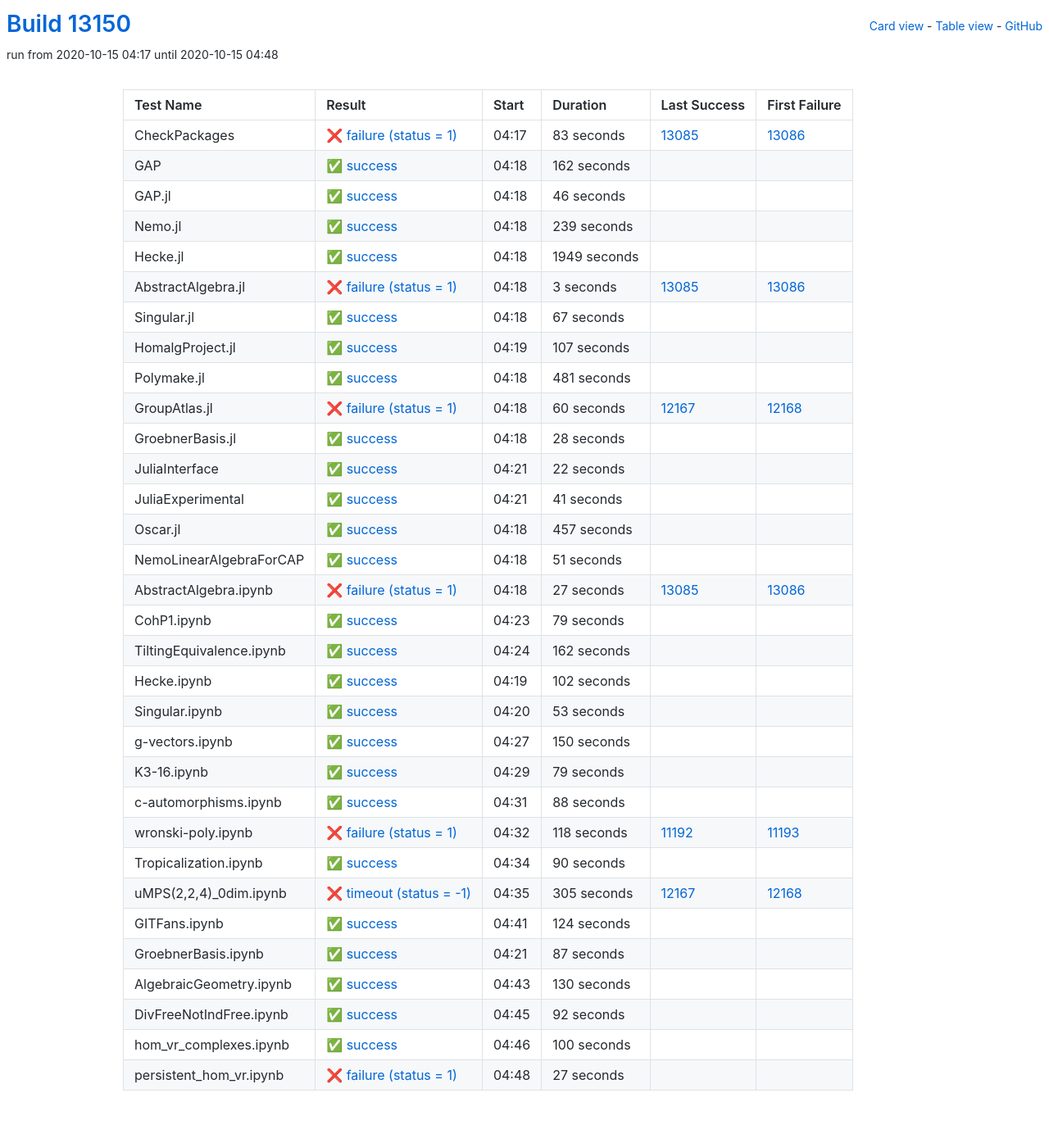
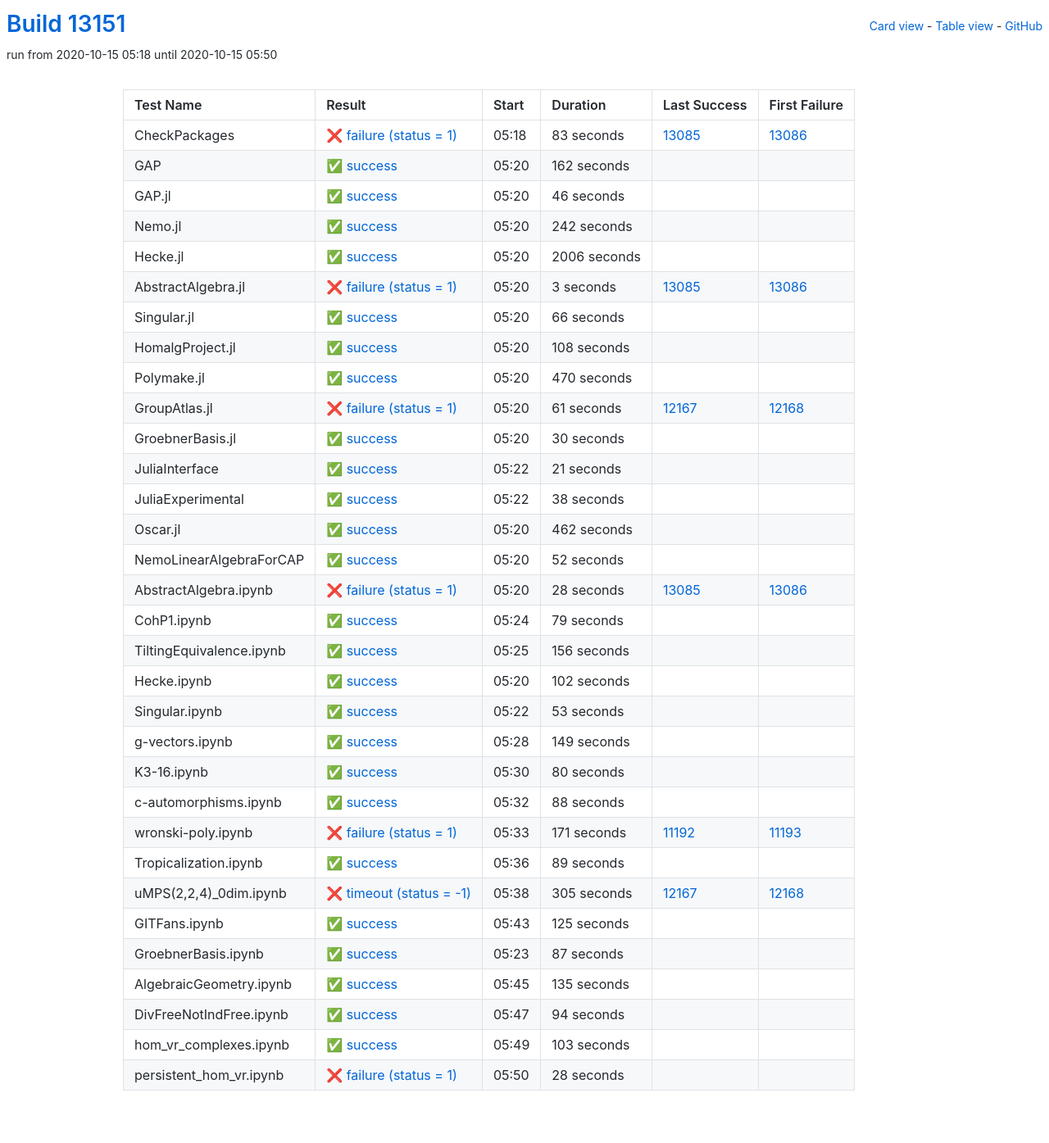
Before and after one commit to oscar-system/oscar-ci-status, a Jekyll site: the page built from table.html, in a window 1280 px wide. Shown: the whole page at 82% size. Built offline with Jekyll 4.4.1, drawn with Linux system fonts in a browser that asks for light colours.

Commit message:
Build #13151

```diff
--- a/_data/ci.yml
+++ b/_data/ci.yml
@@ -1,6 +1,6 @@
 ---
-build: 13150
-build_url: https://oscarci.mathematik.uni-kl.de/job/oscar/13150/
+build: 13151
+build_url: https://oscarci.mathematik.uni-kl.de/job/oscar/13151/
 job: oscar
 organization: oscar-system
 repo: oscar-ci-status
@@ -8,8 +8,8 @@
 tests:
 - name: CheckPackages
   id: checkpackages
-  log: https://oscarci.mathematik.uni-kl.de/job/oscar/13150/artifact/logs/build-13150/CheckPackages.log
-  start: 2020-10-15 04:17
+  log: https://oscarci.mathematik.uni-kl.de/job/oscar/13151/artifact/logs/build-13151/CheckPackages.log
+  start: 2020-10-15 05:18
   success: false
   exitcode: 1
   status: failure
@@ -20,8 +20,8 @@
   first_failure_url: https://oscarci.mathematik.uni-kl.de/job/oscar/13086/
 - name: GAP
   id: gap
-  log: https://oscarci.mathematik.uni-kl.de/job/oscar/13150/artifact/logs/build-13150/GAP.log
-  start: 2020-10-15 04:18
+  log: https://oscarci.mathematik.uni-kl.de/job/oscar/13151/artifact/logs/build-13151/GAP.log
+  start: 2020-10-15 05:20
   success: true
   exitcode: 0
   status: success
@@ -32,8 +32,8 @@
   first_failure_url:
 - name: GAP.jl
   id: gap-jl
-  log: https://oscarci.mathematik.uni-kl.de/job/oscar/13150/artifact/logs/build-13150/GAP.jl.log
-  start: 2020-10-15 04:18
+  log: https://oscarci.mathematik.uni-kl.de/job/oscar/13151/artifact/logs/build-13151/GAP.jl.log
+  start: 2020-10-15 05:20
   success: true
   exitcode: 0
   status: success
@@ -44,32 +44,32 @@
   first_failure_url:
 - name: Nemo.jl
   id: nemo-jl
-  log: https://oscarci.mathematik.uni-kl.de/job/oscar/13150/artifact/logs/build-13150/Nemo.jl.log
-  start: 2020-10-15 04:18
+  log: https://oscarci.mathematik.uni-kl.de/job/oscar/13151/artifact/logs/build-13151/Nemo.jl.log
+  start: 2020-10-15 05:20
   success: true
   exitcode: 0
   status: success
-  duration: 239
+  duration: 242
   last_success: false
   last_success_url:
   first_failure: false
   first_failure_url:
 - name: Hecke.jl
   id: hecke-jl
-  log: https://oscarci.mathematik.uni-kl.de/job/oscar/13150/artifact/logs/build-13150/Hecke.jl.log
-  start: 2020-10-15 04:18
+  log: https://oscarci.mathematik.uni-kl.de/job/oscar/13151/artifact/logs/build-13151/Hecke.jl.log
+  start: 2020-10-15 05:20
   success: true
   exitcode: 0
   status: success
-  duration: 1949
+  duration: 2006
   last_success: false
   last_success_url:
   first_failure: false
   first_failure_url:
 - name: AbstractAlgebra.jl
   id: abstractalgebra-jl
-  log: https://oscarci.mathematik.uni-kl.de/job/oscar/13150/artifact/logs/build-13150/AbstractAlgebra.jl.log
-  start: 2020-10-15 04:18
+  log: https://oscarci.mathematik.uni-kl.de/job/oscar/13151/artifact/logs/build-13151/AbstractAlgebra.jl.log
+  start: 2020-10-15 05:20
   success: false
   exitcode: 1
   status: failure
@@ -80,128 +80,128 @@
   first_failure_url: https://oscarci.mathematik.uni-kl.de/job/oscar/13086/
 - name: Singular.jl
   id: singular-jl
-  log: https://oscarci.mathematik.uni-kl.de/job/oscar/13150/artifact/logs/build-13150/Singular.jl.log
-  start: 2020-10-15 04:18
+  log: https://oscarci.mathematik.uni-kl.de/job/oscar/13151/artifact/logs/build-13151/Singular.jl.log
+  start: 2020-10-15 05:20
   success: true
   exitcode: 0
   status: success
-  duration: 67
+  duration: 66
   last_success: false
   last_success_url:
   first_failure: false
   first_failure_url:
 - name: HomalgProject.jl
   id: homalgproject-jl
-  log: https://oscarci.mathematik.uni-kl.de/job/oscar/13150/artifact/logs/build-13150/HomalgProject.jl.log
-  start: 2020-10-15 04:19
+  log: https://oscarci.mathematik.uni-kl.de/job/oscar/13151/artifact/logs/build-13151/HomalgProject.jl.log
+  start: 2020-10-15 05:20
   success: true
   exitcode: 0
   status: success
-  duration: 107
+  duration: 108
   last_success: false
   last_success_url:
   first_failure: false
   first_failure_url:
 - name: Polymake.jl
   id: polymake-jl
-  log: https://oscarci.mathematik.uni-kl.de/job/oscar/13150/artifact/logs/build-13150/Polymake.jl.log
-  start: 2020-10-15 04:18
+  log: https://oscarci.mathematik.uni-kl.de/job/oscar/13151/artifact/logs/build-13151/Polymake.jl.log
+  start: 2020-10-15 05:20
   success: true
   exitcode: 0
   status: success
-  duration: 481
+  duration: 470
   last_success: false
   last_success_url:
   first_failure: false
   first_failure_url:
 - name: GroupAtlas.jl
   id: groupatlas-jl
-  log: https://oscarci.mathematik.uni-kl.de/job/oscar/13150/artifact/logs/build-13150/GroupAtlas.jl.log
-  start: 2020-10-15 04:18
+  log: https://oscarci.mathematik.uni-kl.de/job/oscar/13151/artifact/logs/build-13151/GroupAtlas.jl.log
+  start: 2020-10-15 05:20
   success: false
   exitcode: 1
   status: failure
-  duration: 60
+  duration: 61
   last_success: 12167
   last_success_url: https://oscarci.mathematik.uni-kl.de/job/oscar/12167/
   first_failure: 12168
   first_failure_url: https://oscarci.mathematik.uni-kl.de/job/oscar/12168/
 - name: GroebnerBasis.jl
   id: groebnerbasis-jl
-  log: https://oscarci.mathematik.uni-kl.de/job/oscar/13150/artifact/logs/build-13150/GroebnerBasis.jl.log
-  start: 2020-10-15 04:18
+  log: https://oscarci.mathematik.uni-kl.de/job/oscar/13151/artifact/logs/build-13151/GroebnerBasis.jl.log
+  start: 2020-10-15 05:20
   success: true
   exitcode: 0
   status: success
-  duration: 28
+  duration: 30
   last_success: false
   last_success_url:
   first_failure: false
   first_failure_url:
 - name: JuliaInterface
   id: juliainterface
-  log: https://oscarci.mathematik.uni-kl.de/job/oscar/13150/artifact/logs/build-13150/JuliaInterface.log
-  start: 2020-10-15 04:21
+  log: https://oscarci.mathematik.uni-kl.de/job/oscar/13151/artifact/logs/build-13151/JuliaInterface.log
+  start: 2020-10-15 05:22
   success: true
   exitcode: 0
   status: success
-  duration: 22
+  duration: 21
   last_success: false
   last_success_url:
   first_failure: false
   first_failure_url:
 - name: JuliaExperimental
   id: juliaexperimental
-  log: https://oscarci.mathematik.uni-kl.de/job/oscar/13150/artifact/logs/build-13150/JuliaExperimental.log
-  start: 2020-10-15 04:21
+  log: https://oscarci.mathematik.uni-kl.de/job/oscar/13151/artifact/logs/build-13151/JuliaExperimental.log
+  start: 2020-10-15 05:22
   success: true
   exitcode: 0
   status: success
-  duration: 41
+  duration: 38
   last_success: false
   last_success_url:
   first_failure: false
   first_failure_url:
 - name: Oscar.jl
   id: oscar-jl
-  log: https://oscarci.mathematik.uni-kl.de/job/oscar/13150/artifact/logs/build-13150/Oscar.jl.log
-  start: 2020-10-15 04:18
+  log: https://oscarci.mathematik.uni-kl.de/job/oscar/13151/artifact/logs/build-13151/Oscar.jl.log
+  start: 2020-10-15 05:20
   success: true
   exitcode: 0
   status: success
-  duration: 457
+  duration: 462
   last_success: false
   last_success_url:
   first_failure: false
   first_failure_url:
 - name: NemoLinearAlgebraForCAP
   id: nemolinearalgebraforcap
-  log: https://oscarci.mathematik.uni-kl.de/job/oscar/13150/artifact/logs/build-13150/NemoLinearAlgebraForCAP.log
-  start: 2020-10-15 04:18
+  log: https://oscarci.mathematik.uni-kl.de/job/oscar/13151/artifact/logs/build-13151/NemoLinearAlgebraForCAP.log
+  start: 2020-10-15 05:20
   success: true
   exitcode: 0
   status: success
-  duration: 51
+  duration: 52
   last_success: false
   last_success_url:
   first_failure: false
   first_failure_url:
 - name: AbstractAlgebra.ipynb
   id: abstractalgebra-ipynb
-  log: https://oscarci.mathematik.uni-kl.de/job/oscar/13150/artifact/logs/build-13150/AbstractAlgebra.ipynb.log
-  start: 2020-10-15 04:18
+  log: https://oscarci.mathematik.uni-kl.de/job/oscar/13151/artifact/logs/build-13151/AbstractAlgebra.ipynb.log
+  start: 2020-10-15 05:20
   success: false
   exitcode: 1
   status: failure
-  duration: 27
+  duration: 28
   last_success: 13085
   last_success_url: https://oscarci.mathematik.uni-kl.de/job/oscar/13085/
   first_failure: 13086
   first_failure_url: https://oscarci.mathematik.uni-kl.de/job/oscar/13086/
 - name: CohP1.ipynb
   id: cohp1-ipynb
-  log: https://oscarci.mathematik.uni-kl.de/job/oscar/13150/artifact/logs/build-13150/CohP1.ipynb.log
-  start: 2020-10-15 04:23
+  log: https://oscarci.mathematik.uni-kl.de/job/oscar/13151/artifact/logs/build-13151/CohP1.ipynb.log
+  start: 2020-10-15 05:24
   success: true
   exitcode: 0
   status: success
@@ -212,20 +212,20 @@
   first_failure_url:
 - name: TiltingEquivalence.ipynb
   id: tiltingequivalence-ipynb
-  log: https://oscarci.mathematik.uni-kl.de/job/oscar/13150/artifact/logs/build-13150/TiltingEquivalence.ipynb.log
-  start: 2020-10-15 04:24
+  log: https://oscarci.mathematik.uni-kl.de/job/oscar/13151/artifact/logs/build-13151/TiltingEquivalence.ipynb.log
+  start: 2020-10-15 05:25
   success: true
   exitcode: 0
   status: success
-  duration: 162
+  duration: 156
   last_success: false
   last_success_url:
   first_failure: false
   first_failure_url:
 - name: Hecke.ipynb
   id: hecke-ipynb
-  log: https://oscarci.mathematik.uni-kl.de/job/oscar/13150/artifact/logs/build-13150/Hecke.ipynb.log
-  start: 2020-10-15 04:19
+  log: https://oscarci.mathematik.uni-kl.de/job/oscar/13151/artifact/logs/build-13151/Hecke.ipynb.log
+  start: 2020-10-15 05:20
   success: true
   exitcode: 0
   status: success
@@ -236,8 +236,8 @@
   first_failure_url:
 - name: Singular.ipynb
   id: singular-ipynb
-  log: https://oscarci.mathematik.uni-kl.de/job/oscar/13150/artifact/logs/build-13150/Singular.ipynb.log
-  start: 2020-10-15 04:20
+  log: https://oscarci.mathematik.uni-kl.de/job/oscar/13151/artifact/logs/build-13151/Singular.ipynb.log
+  start: 2020-10-15 05:22
   success: true
   exitcode: 0
   status: success
@@ -248,32 +248,32 @@
   first_failure_url:
 - name: g-vectors.ipynb
   id: g-vectors-ipynb
-  log: https://oscarci.mathematik.uni-kl.de/job/oscar/13150/artifact/logs/build-13150/g-vectors.ipynb.log
-  start: 2020-10-15 04:27
+  log: https://oscarci.mathematik.uni-kl.de/job/oscar/13151/artifact/logs/build-13151/g-vectors.ipynb.log
+  start: 2020-10-15 05:28
   success: true
   exitcode: 0
   status: success
-  duration: 150
+  duration: 149
   last_success: false
   last_success_url:
   first_failure: false
   first_failure_url:
 - name: K3-16.ipynb
   id: k3-16-ipynb
-  log: https://oscarci.mathematik.uni-kl.de/job/oscar/13150/artifact/logs/build-13150/K3-16.ipynb.log
-  start: 2020-10-15 04:29
+  log: https://oscarci.mathematik.uni-kl.de/job/oscar/13151/artifact/logs/build-13151/K3-16.ipynb.log
+  start: 2020-10-15 05:30
   success: true
   exitcode: 0
   status: success
-  duration: 79
+  duration: 80
   last_success: false
   last_success_url:
   first_failure: false
   first_failure_url:
 - name: c-automorphisms.ipynb
   id: c-automorphisms-ipynb
-  log: https://oscarci.mathematik.uni-kl.de/job/oscar/13150/artifact/logs/build-13150/c-automorphisms.ipynb.log
-  start: 2020-10-15 04:31
+  log: https://oscarci.mathematik.uni-kl.de/job/oscar/13151/artifact/logs/build-13151/c-automorphisms.ipynb.log
+  start: 2020-10-15 05:32
   success: true
   exitcode: 0
   status: success
@@ -284,32 +284,32 @@
   first_failure_url:
 - name: wronski-poly.ipynb
   id: wronski-poly-ipynb
-  log: https://oscarci.mathematik.uni-kl.de/job/oscar/13150/artifact/logs/build-13150/wronski-poly.ipynb.log
-  start: 2020-10-15 04:32
+  log: https://oscarci.mathematik.uni-kl.de/job/oscar/13151/artifact/logs/build-13151/wronski-poly.ipynb.log
+  start: 2020-10-15 05:33
   success: false
   exitcode: 1
   status: failure
-  duration: 118
+  duration: 171
   last_success: 11192
   last_success_url: https://oscarci.mathematik.uni-kl.de/job/oscar/11192/
   first_failure: 11193
   first_failure_url: https://oscarci.mathematik.uni-kl.de/job/oscar/11193/
 - name: Tropicalization.ipynb
   id: tropicalization-ipynb
-  log: https://oscarci.mathematik.uni-kl.de/job/oscar/13150/artifact/logs/build-13150/Tropicalization.ipynb.log
-  start: 2020-10-15 04:34
+  log: https://oscarci.mathematik.uni-kl.de/job/oscar/13151/artifact/logs/build-13151/Tropicalization.ipynb.log
+  start: 2020-10-15 05:36
   success: true
   exitcode: 0
   status: success
-  duration: 90
+  duration: 89
   last_success: false
   last_success_url:
   first_failure: false
   first_failure_url:
 - name: uMPS(2,2,4)_0dim.ipynb
   id: umps-2-2-4-0dim-ipynb
-  log: https://oscarci.mathematik.uni-kl.de/job/oscar/13150/artifact/logs/build-13150/uMPS-2-2-4-_0dim.ipynb.log
-  start: 2020-10-15 04:35
+  log: https://oscarci.mathematik.uni-kl.de/job/oscar/13151/artifact/logs/build-13151/uMPS-2-2-4-_0dim.ipynb.log
+  start: 2020-10-15 05:38
   success: false
   exitcode: -1
   status: timeout
@@ -320,20 +320,20 @@
   first_failure_url: https://oscarci.mathematik.uni-kl.de/job/oscar/12168/
 - name: GITFans.ipynb
   id: gitfans-ipynb
-  log: https://oscarci.mathematik.uni-kl.de/job/oscar/13150/artifact/logs/build-13150/GITFans.ipynb.log
-  start: 2020-10-15 04:41
+  log: https://oscarci.mathematik.uni-kl.de/job/oscar/13151/artifact/logs/build-13151/GITFans.ipynb.log
+  start: 2020-10-15 05:43
   success: true
   exitcode: 0
   status: success
-  duration: 124
+  duration: 125
   last_success: false
   last_success_url:
   first_failure: false
   first_failure_url:
 - name: GroebnerBasis.ipynb
   id: groebnerbasis-ipynb
-  log: https://oscarci.mathematik.uni-kl.de/job/oscar/13150/artifact/logs/build-13150/GroebnerBasis.ipynb.log
-  start: 2020-10-15 04:21
+  log: https://oscarci.mathematik.uni-kl.de/job/oscar/13151/artifact/logs/build-13151/GroebnerBasis.ipynb.log
+  start: 2020-10-15 05:23
   success: true
   exitcode: 0
   status: success
@@ -344,48 +344,48 @@
   first_failure_url:
 - name: AlgebraicGeometry.ipynb
   id: algebraicgeometry-ipynb
-  log: https://oscarci.mathematik.uni-kl.de/job/oscar/13150/artifact/logs/build-13150/AlgebraicGeometry.ipynb.log
-  start: 2020-10-15 04:43
+  log: https://oscarci.mathematik.uni-kl.de/job/oscar/13151/artifact/logs/build-13151/AlgebraicGeometry.ipynb.log
+  start: 2020-10-15 05:45
   success: true
   exitcode: 0
   status: success
-  duration: 130
+  duration: 135
   last_success: false
   last_success_url:
   first_failure: false
   first_failure_url:
 - name: DivFreeNotIndFree.ipynb
   id: divfreenotindfree-ipynb
-  log: https://oscarci.mathematik.uni-kl.de/job/oscar/13150/artifact/logs/build-13150/DivFreeNotIndFree.ipynb.log
-  start: 2020-10-15 04:45
+  log: https://oscarci.mathematik.uni-kl.de/job/oscar/13151/artifact/logs/build-13151/DivFreeNotIndFree.ipynb.log
+  start: 2020-10-15 05:47
   success: true
   exitcode: 0
   status: success
-  duration: 92
+  duration: 94
   last_success: false
   last_success_url:
   first_failure: false
   first_failure_url:
 - name: hom_vr_complexes.ipynb
   id: hom-vr-complexes-ipynb
-  log: https://oscarci.mathematik.uni-kl.de/job/oscar/13150/artifact/logs/build-13150/hom_vr_complexes.ipynb.log
-  start: 2020-10-15 04:46
+  log: https://oscarci.mathematik.uni-kl.de/job/oscar/13151/artifact/logs/build-13151/hom_vr_complexes.ipynb.log
+  start: 2020-10-15 05:49
   success: true
   exitcode: 0
   status: success
-  duration: 100
+  duration: 103
   last_success: false
   last_success_url:
   first_failure: false
   first_failure_url:
 - name: persistent_hom_vr.ipynb
   id: persistent-hom-vr-ipynb
-  log: https://oscarci.mathematik.uni-kl.de/job/oscar/13150/artifact/logs/build-13150/persistent_hom_vr.ipynb.log
-  start: 2020-10-15 04:48
+  log: https://oscarci.mathematik.uni-kl.de/job/oscar/13151/artifact/logs/build-13151/persistent_hom_vr.ipynb.log
+  start: 2020-10-15 05:50
   success: false
   exitcode: 1
   status: failure
-  duration: 27
+  duration: 28
   last_success: false
   last_success_url:
   first_failure: false
```
Also changed, not shown: README.md.
